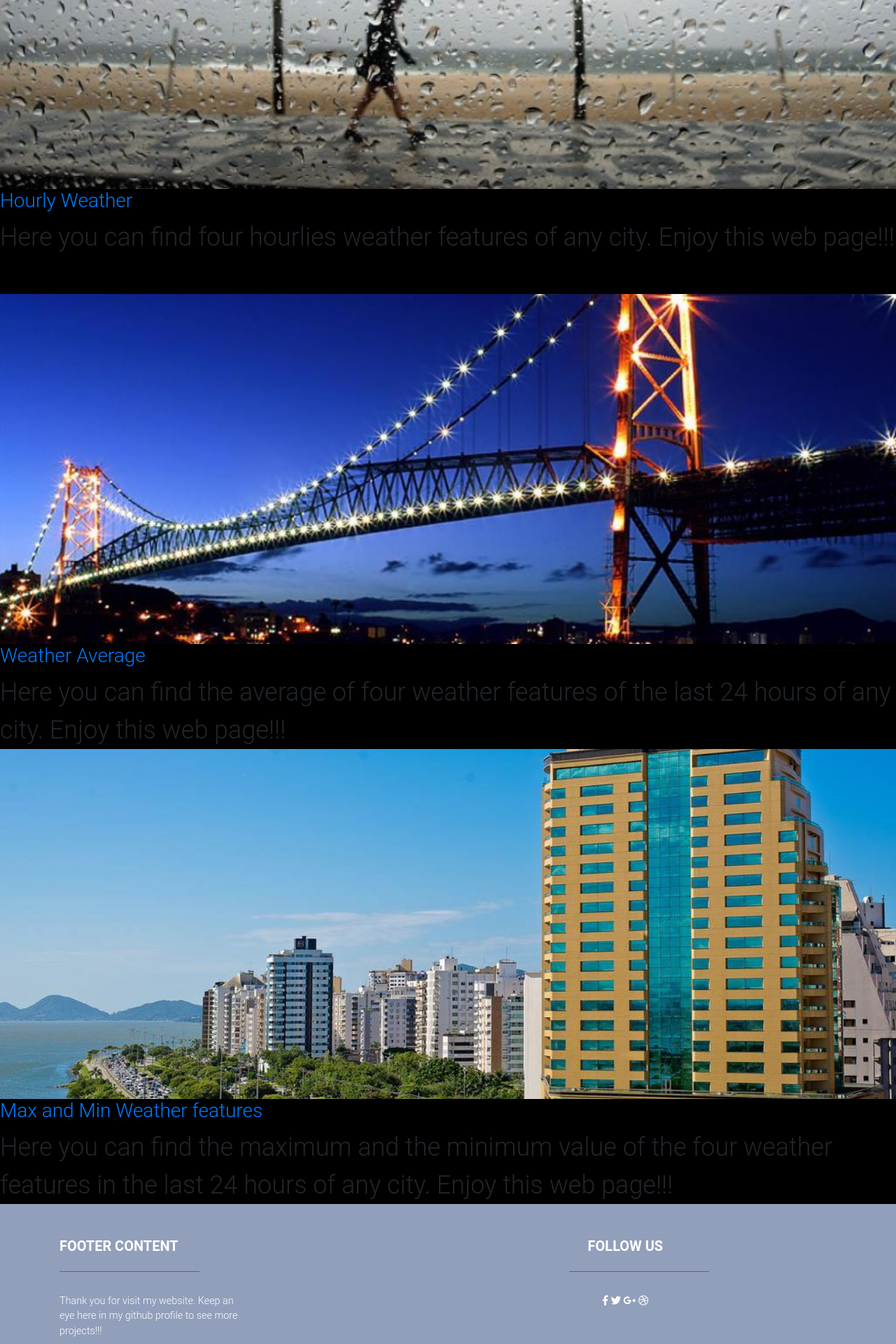
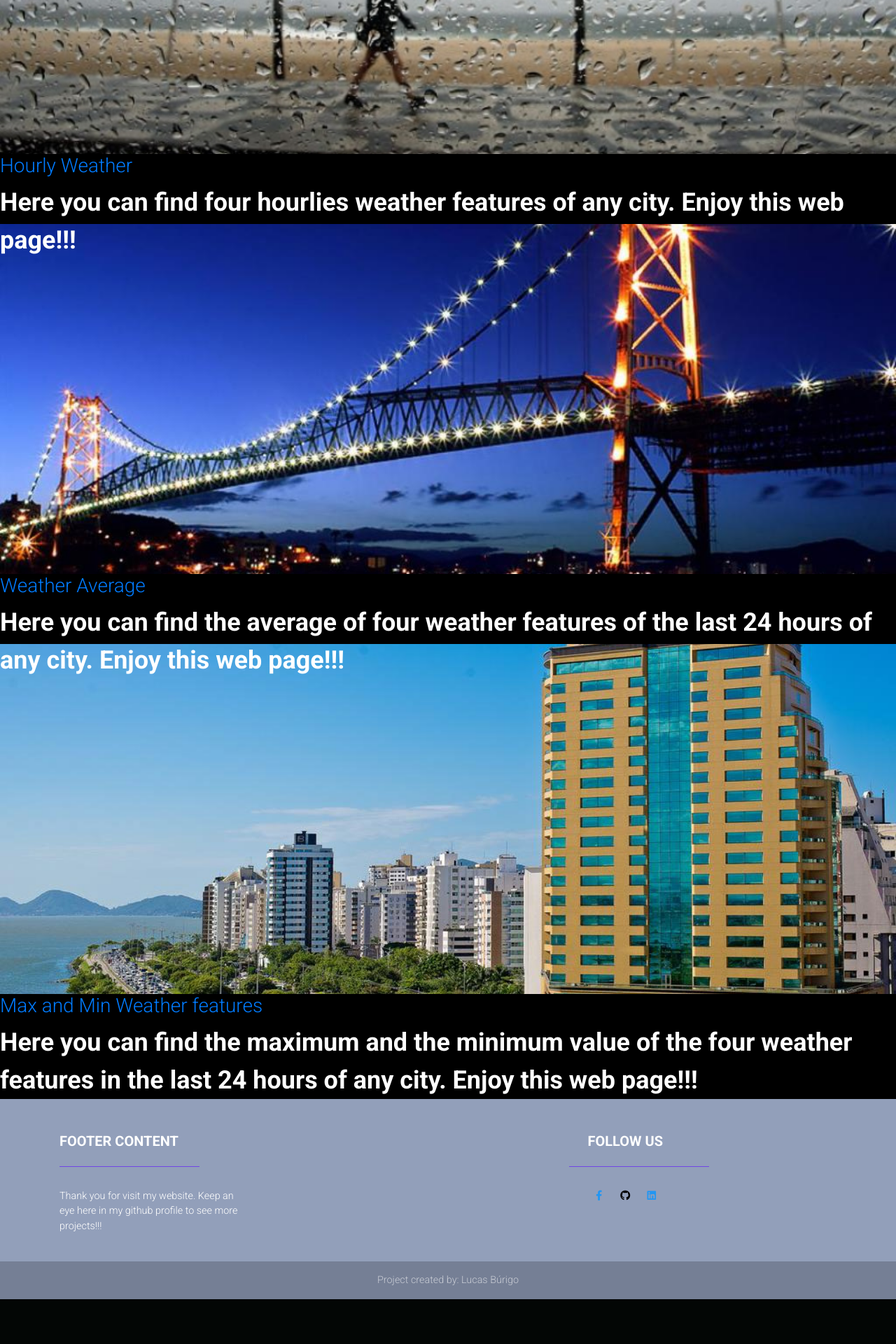
Before and after one commit to LC-burigo/Django_Small_Weather_Project, a Django app: page / in a window 1280 px wide. Shown: the part 880-2800 px from the top of the page at 70% size. After the commit the page ends 2736 px from the top, so only its background shows below. Run offline with Django 3.2, Linux system fonts and the light colour scheme; some libraries are stand-ins or nearby versions.

Commit message:
add some html and css

```diff
--- a/WeatherApp/templates/WeatherApp/Base.html
+++ b/WeatherApp/templates/WeatherApp/Base.html
@@ -5,12 +5,12 @@
     <meta charset="UTF-8">
     <meta name="viewport" content="width=device-width, initial-scale=1, shrink-to-fit=no">
     <title>Weather Page</title>
-    <link rel="stylesheet" href="https://stackpath.bootstrapcdn.com/bootstrap/4.1.3/css/bootstrap.min.css" integrity="sha384-MCw98/SFnGE8fJT3GXwEOngsV7Zt27NXFoaoApmYm81iuXoPkFOJwJ8ERdknLPMO" crossorigin="anonymous">
-    <link href="https://fonts.googleapis.com/css?family=Raleway&display=swap" rel="stylesheet"/>
     <link rel="stylesheet" type="text/css" href="{% static 'css/Weather.css' %}"/>
 <!-- CDN from MDB 4.19.1-->
     <!-- Font Awesome -->
     <link rel="stylesheet" href="https://use.fontawesome.com/releases/v5.8.2/css/all.css">
+    <!-- Google Fonts -->
+    <link rel="stylesheet" href="https://fonts.googleapis.com/css?family=Roboto:300,400,500,700&display=swap">
     <!-- Bootstrap core CSS -->
     <link href="https://cdnjs.cloudflare.com/ajax/libs/twitter-bootstrap/4.5.0/css/bootstrap.min.css" rel="stylesheet">
     <!-- Material Design Bootstrap -->
@@ -28,25 +28,25 @@
 <body>
 <div class="content">
 <div class="parallaxone"></div>
-<div style="height:150px;background-color:black;font-size:36px">
+<div style="height:100px;background-color:black;font-size:36px;color:white;font-weight: bold;">
     <h3><a href="{% url 'WeatherApp:current' %}">Current Weather</a></h3>
     <p>Here you can find four current weather features of any city. Enjoy this web page!!! </p>
 </div>
 
 <div class="parallaxtwo"></div>
-<div style="height:150px;background-color:black;font-size:36px">
+<div style="height:100px;background-color:black;font-size:36px;color:white;font-weight: bold;">
     <h3><a href="{% url 'WeatherApp:hourly' %}">Hourly Weather</a></h3>
     <p>Here you can find four hourlies weather features of any city. Enjoy this web page!!! </p>
 </div>
 
 <div class="parallaxthree"></div>
-<div style="height:150px;background-color:black;font-size:36px">
+<div style="height:100px;background-color:black;font-size:36px;color:white;font-weight: bold;">
     <h3><a href="{% url 'WeatherApp:average' %}">Weather Average</a></h3>
     <p>Here you can find the average of four weather features of the last 24 hours of any city. Enjoy this web page!!! </p>
 </div>
 
 <div class="parallaxfour"></div>
-<div style="height:150px;background-color:black;font-size:36px">
+<div style="height:150px;background-color:black;font-size:36px;color:white;font-weight: bold;">
     <h3><a href="{% url 'WeatherApp:max_min' %}">Max and Min Weather features</a></h3>
     <p>Here you can find the maximum and the minimum value of the four weather features in the last 24 hours of any city. Enjoy this web page!!! </p>
 </div>
@@ -66,18 +66,40 @@
       <div class="col-md-2 col-lg-2 text-center mx-auto my-4">
         <h5 class="font-weight-bold text-uppercase mb-4">Follow Us</h5>
           <hr class="deep-purple accent-2 mb-4 mt-0 d-inline-block mx-auto" style="width: 200px;">
-        <a type="button" class="btn-floating btn-fb">
-          <i class="fab fa-facebook-f"></i>
-        </a>
-        <a type="button" class="btn-floating btn-tw">
-          <i class="fab fa-twitter"></i>
-        </a>
-        <a type="button" class="btn-floating btn-gplus">
-          <i class="fab fa-google-plus-g"></i>
-        </a>
-        <a type="button" class="btn-floating btn-dribbble">
-          <i class="fab fa-dribbble"></i>
-        </a>
+        <ul class="list-unstyled list-inline text-center">
+<!--            <li class="list-inline-item">-->
+<!--                <a class="btn-floating btn-fb mx-1">-->
+<!--                    <i class="fab fa-facebook"> </i>-->
+<!--                </a>-->
+<!--            </li>-->
+<!--            <li class="list-inline-item">-->
+<!--                <a class="btn-floating btn-gplus mx-1">-->
+<!--                    <i class="fab fa-github"></i>-->
+<!--                </a>-->
+<!--            </li>-->
+<!--            <li class="list-inline-item">-->
+<!--                <a class="btn-floating btn-li mx-1">-->
+<!--                    <i class="fab fa-linkedin"> </i>-->
+<!--                </a>-->
+<!--            </li>-->
+            <div style="font-size: 1,7rem;">
+                <li class="list-inline-item">
+                    <a class="btn-floating btn-gplus mx-1">
+                        <div><i class="fab fa-facebook-f fa-fw blue-text"></i></div>
+                    </a>
+                </li>
+                <li class="list-inline-item">
+                    <a class="btn-floating btn-gplus mx-1">
+                        <div><i class="fab fa-github fa-fw black-text"></i></div>
+                    </a>
+                </li>
+                <li class="list-inline-item">
+                    <a class="btn-floating btn-li mx-1">
+                        <div><i class="fab fa-linkedin fa-fw blue-text"></i></div>
+                    </a>
+                </li>
+            </div>
+        </ul>
       </div>
     </div>
   </div>
@@ -85,8 +107,5 @@
   <div class="footer-copyright text-center py-3">Project created by: Lucas Búrigo</div>
 </footer>
 
-<script src="https://code.jquery.com/jquery-3.3.1.slim.min.js" integrity="sha384-q8i/X+965DzO0rT7abK41JStQIAqVgRVzpbzo5smXKp4YfRvH+8abtTE1Pi6jizo" crossorigin="anonymous"></script>
-<script src="https://cdnjs.cloudflare.com/ajax/libs/popper.js/1.14.3/umd/popper.min.js" integrity="sha384-ZMP7rVo3mIykV+2+9J3UJ46jBk0WLaUAdn689aCwoqbBJiSnjAK/l8WvCWPIPm49" crossorigin="anonymous"></script>
-<script src="https://stackpath.bootstrapcdn.com/bootstrap/4.1.3/js/bootstrap.min.js" integrity="sha384-ChfqqxuZUCnJSK3+MXmPNIyE6ZbWh2IMqE241rYiqJxyMiZ6OW/JmZQ5stwEULTy" crossorigin="anonymous"></script>
 </body>
 </html>
```
Also changed, not shown: WeatherApp/static/css/Weather.css (line endings or trailing spaces).
